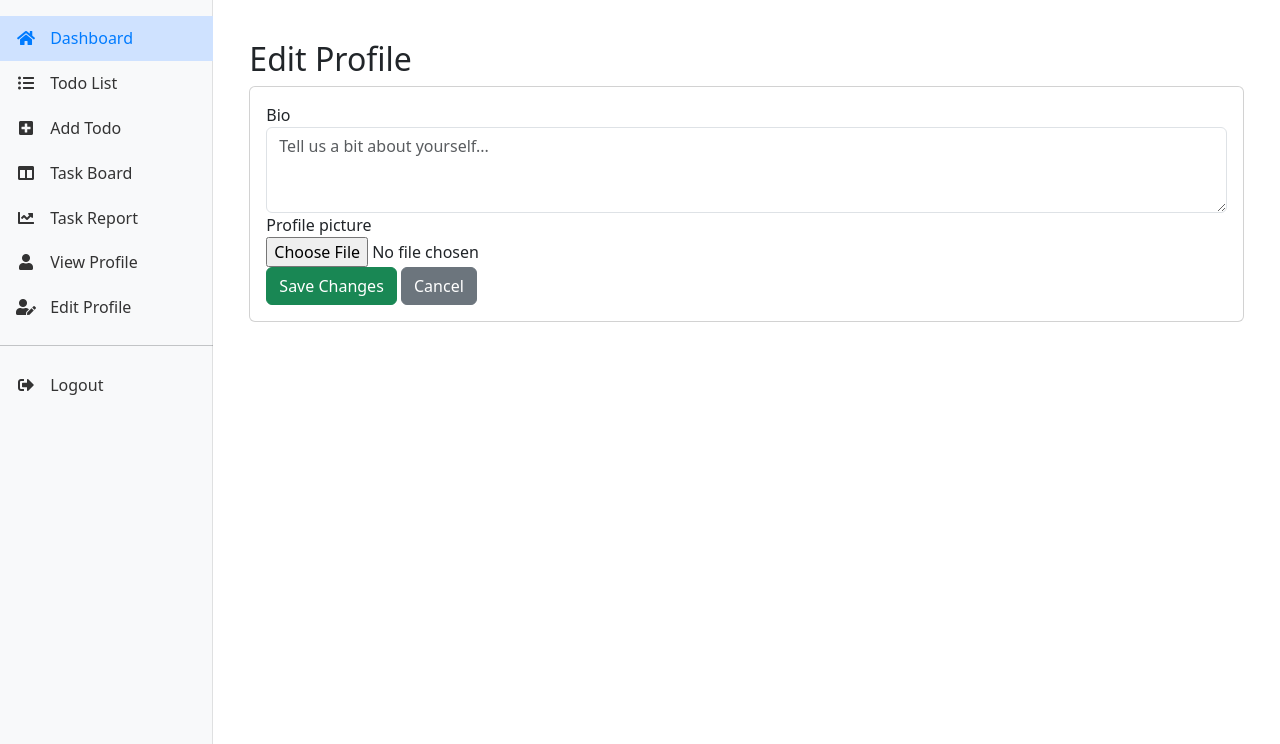
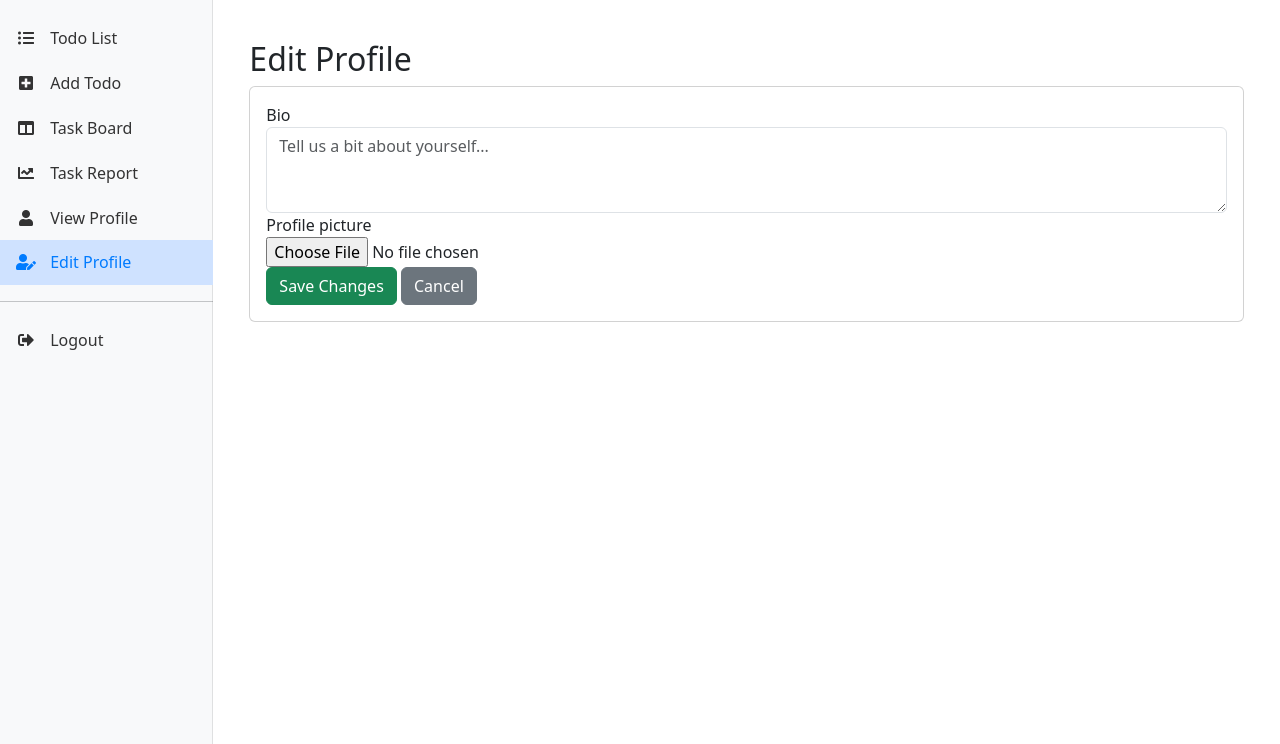
Before and after one commit to LisunKhan/django_Todo_App, a Django app: page /profile/edit/ in a window 1280 px wide. Shown: the part 56-800 px from the top of the page. Run offline with Django 4.2, Linux system fonts and the light colour scheme; the visitor is signed in with stand-in values (Sample User, id 1); some libraries are stand-ins or nearby versions.

Commit message:
Fix: Correctly highlight active sidebar menu item
Previously, the 'Dashboard' menu item was always highlighted regardless of the current page. This commit updates the sidebar to dynamically add the 'active' class to the appropriate menu item based on the current URL.

Also removed a duplicate 'Todo List' menu item that pointed to the same URL as 'Dashboard'.

```diff
--- a/myproject/users/templates/todo/base.html
+++ b/myproject/users/templates/todo/base.html
@@ -50,44 +50,38 @@
             <div class="position-sticky pt-3">
                 <ul class="nav flex-column">
                     <li class="nav-item">
-                        <a class="nav-link active" aria-current="page" href="{% url 'todo_list' %}">
-                            <i class="fas fa-home"></i>
-                            Dashboard
-                        </a>
-                    </li>
-                    <li class="nav-item">
-                        <a class="nav-link" href="{% url 'todo_list' %}">
+                        <a class="nav-link {% if request.resolver_match.url_name == 'todo_list' %}active{% endif %}" aria-current="page" href="{% url 'todo_list' %}">
                             <i class="fas fa-list-ul"></i>
                             Todo List
                         </a>
                     </li>
                     <li class="nav-item">
-                        <a class="nav-link" href="{% url 'add_todo' %}">
+                        <a class="nav-link {% if request.resolver_match.url_name == 'add_todo' %}active{% endif %}" href="{% url 'add_todo' %}">
                             <i class="fas fa-plus-square"></i>
                             Add Todo
                         </a>
                     </li>
                     <li class="nav-item">
-                        <a class="nav-link" href="{% url 'kanban_board' %}">
+                        <a class="nav-link {% if request.resolver_match.url_name == 'kanban_board' %}active{% endif %}" href="{% url 'kanban_board' %}">
                             <i class="fas fa-columns"></i> {# Or fas fa-clipboard-list, fas fa-tasks #}
                             Task Board
                         </a>
                     </li>
                     {% if user.is_authenticated %}
                     <li class="nav-item">
-                        <a class="nav-link" href="{% url 'task_report' %}">
+                        <a class="nav-link {% if request.resolver_match.url_name == 'task_report' %}active{% endif %}" href="{% url 'task_report' %}">
                             <i class="fas fa-chart-line"></i>
                             Task Report
                         </a>
                     </li>
                     <li class="nav-item">
-                        <a class="nav-link" href="{% url 'profile_view' %}">
+                        <a class="nav-link {% if request.resolver_match.url_name == 'profile_view' %}active{% endif %}" href="{% url 'profile_view' %}">
                             <i class="fas fa-user"></i>
                             View Profile
                         </a>
                     </li>
                     <li class="nav-item">
-                        <a class="nav-link" href="{% url 'edit_profile_view' %}">
+                        <a class="nav-link {% if request.resolver_match.url_name == 'edit_profile_view' %}active{% endif %}" href="{% url 'edit_profile_view' %}">
                             <i class="fas fa-user-edit"></i>
                             Edit Profile
                         </a>
```
